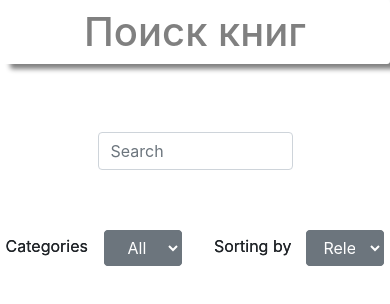
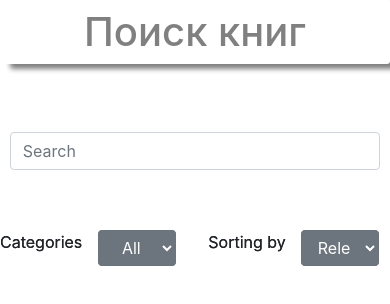
Before and after one commit to denis-ea7/google-books, a React (Create React App) app: page / in a window 390 px wide. Shown: the top 304 px of the page. Built offline with nearby package versions, Linux system fonts and the light colour scheme.

Commit message:
поправил адаптивность

```diff
--- a/src/App.css
+++ b/src/App.css
@@ -36,19 +36,6 @@ h1 {
 .DropDownList>select{
     width: 20%;
 
-}
-@media screen and (max-width: 390px){
-    .Books{
-        grid-area: content;
-        display: grid;
-        background-color: red;
-        grid-template-columns: repeat(2, 1fr);
-    }
-}
-.Books{
-    grid-area: content;
-    display: grid;
-    grid-template-columns: repeat(5, 1fr);
 }
 
 
@@ -119,3 +106,24 @@ h1 {
     font-size: x-large;
 
 }
+
+@media screen and (max-width: 400px){
+    .Books{
+        grid-area: content;
+        display: grid;
+        grid-template-columns: repeat(1, 1fr);
+    }
+    .SearchInput{
+        width: 95%;
+    }
+    .DropDownList{
+        display: flex;
+    }
+}
+@media (min-width: 500px) {
+    .Books{
+        grid-area: content;
+        display: grid;
+        grid-template-columns: repeat(5, 1fr);
+    }
+}
```
